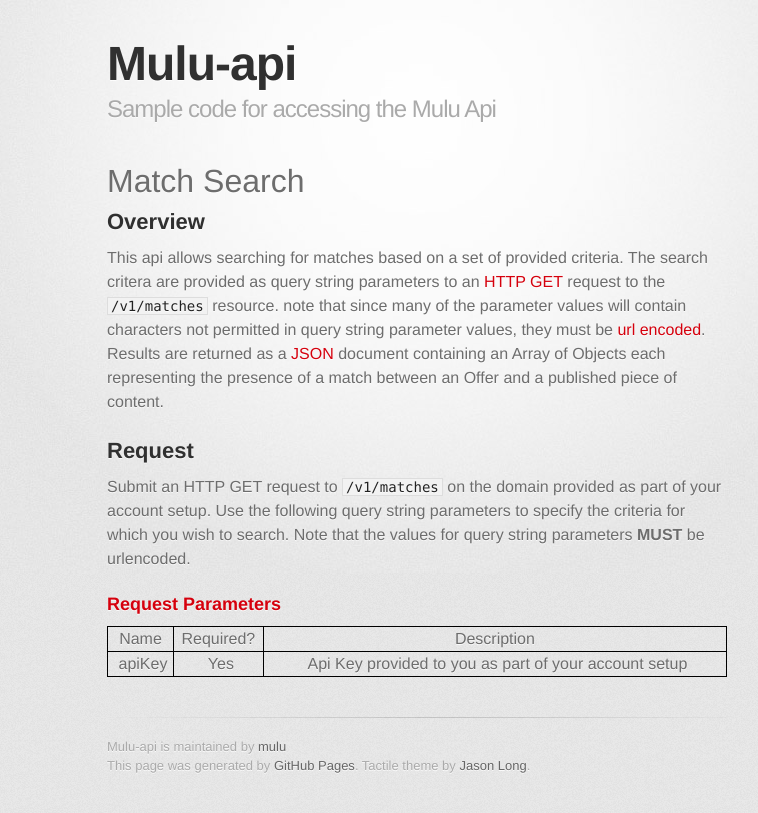
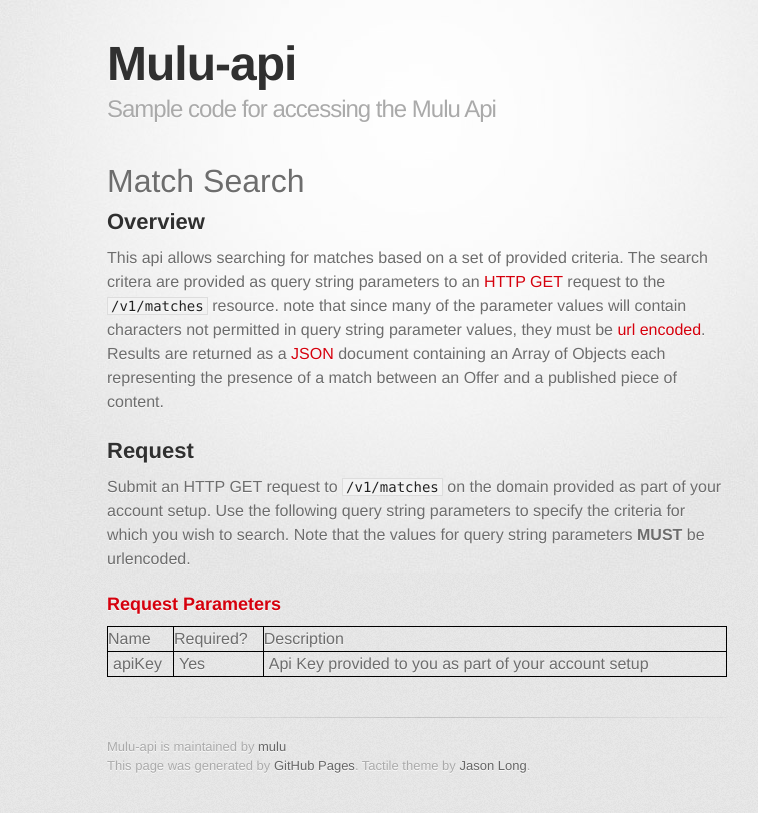
Before and after one commit to mulu/mulu.github.io, a Jekyll site: the page built from docs/api_overview.md, in a window 1280 px wide. Shown: the top 813 px of the page, without its empty margins (223-981 px from the left). Built offline with Jekyll 4.4.1, drawn with Linux system fonts in a browser that asks for light colours; some web fonts are replaced.

```diff
--- a/_config.yml
+++ b/_config.yml
@@ -1,5 +1,6 @@
 relative_permalinks: false
 baseurl: /mulu-api
+markdown: kramdown
 exclude:
   - Gemfile
   - Gemfile.lock
--- a/docs/api_overview.md
+++ b/docs/api_overview.md
@@ -23,6 +23,6 @@ parameters **MUST** be urlencoded.
 
 ### Request Parameters
 
-Name   | Required? | Description
-----   | --------- | -----------
-apiKey | Yes       | Api Key provided to you as part of your account setup
+| Name | Required? | Description |
+|:---+:---+:---|
+| apiKey | Yes | Api Key provided to you as part of your account setup |
```
